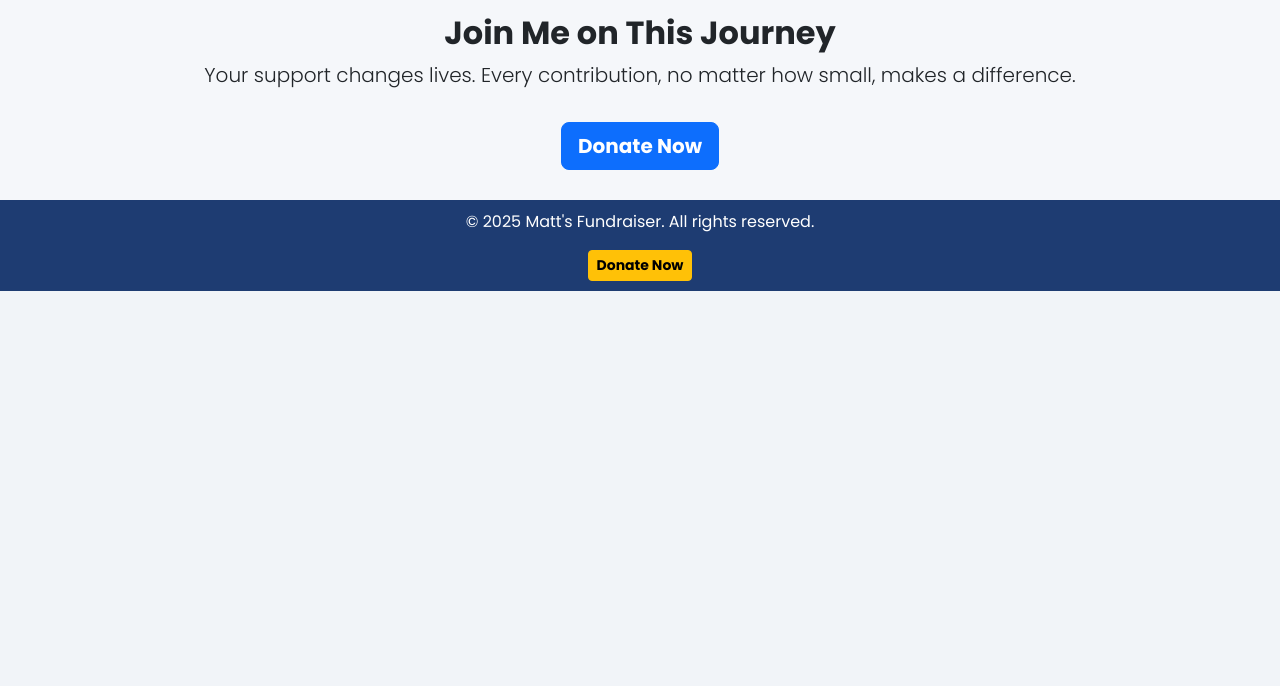
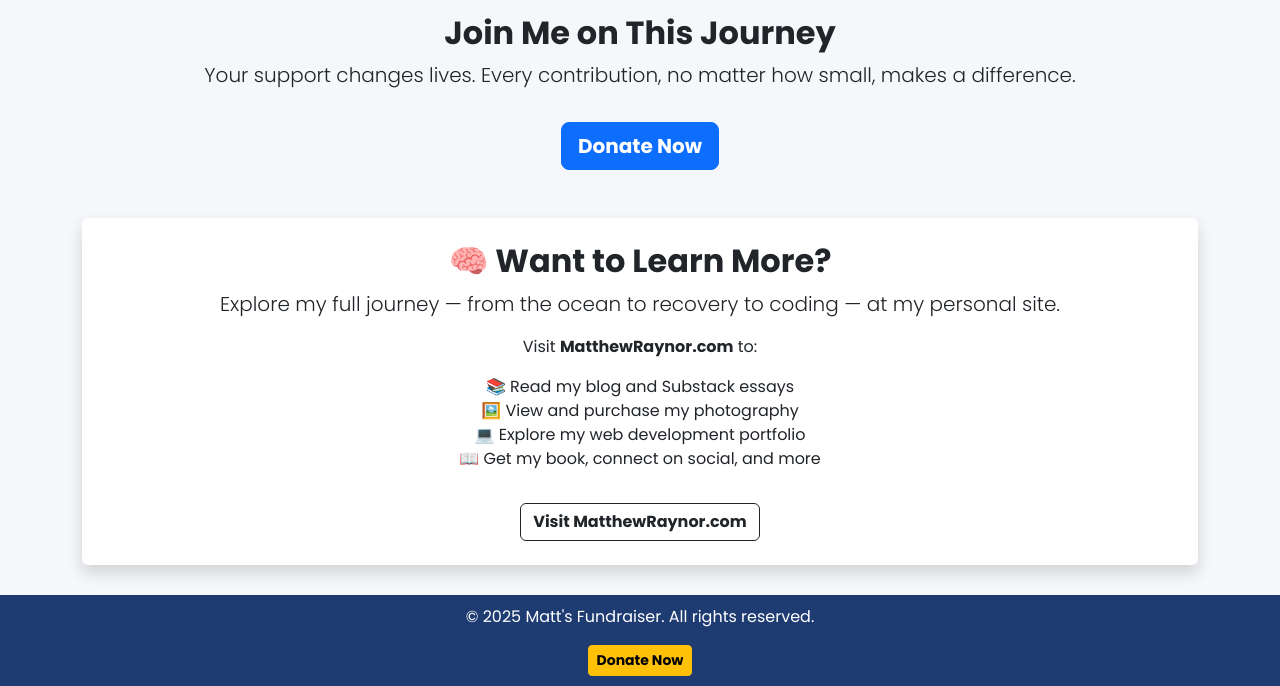
Before and after one commit to mattyray/fundraiser-website, a Django app: page / in a window 1280 px wide. Shown: the part 1193-1879 px from the top of the page. Before the commit the page ends 1484 px from the top, so only its background shows below. Run offline with Django 5.2, Linux system fonts and the light colour scheme; parts of the project's set-up code (start-up, migrations or seed data) failed here and were passed over.

Commit message:
added matthewraynor.com to home page

```diff
--- a/templates/home.html
+++ b/templates/home.html
@@ -8,7 +8,7 @@
     <div class="container position-relative">
         <h1 class="display-4 fw-bold">Help Me Start My New Life</h1>
         <p class="lead">After 1.5 years in a nursing home, I'm moving into a place where I can thrive. Your support makes it possible.</p>
-        <a href="https://gofund.me/00dfe227" target="_blank" class="btn btn-lg btn-warning fw-bold mt-3">Donate Now</a>  <!-- ✅ GoFundMe Link Added -->
+        <a href="https://gofund.me/00dfe227" target="_blank" class="btn btn-lg btn-warning fw-bold mt-3">Donate Now</a>
     </div>
 </section>
 
@@ -18,7 +18,7 @@
         <div class="col-md-6">
             <h4>Fundraiser Update</h4>
             <div class="ratio ratio-16x9">
-                <iframe src="https://www.youtube.com/embed/tVa7Aryctlc" frameborder="0" allowfullscreen></iframe>  <!-- ✅ Updated Video Link -->
+                <iframe src="https://www.youtube.com/embed/tVa7Aryctlc" frameborder="0" allowfullscreen></iframe>
             </div>
         </div>
         <div class="col-md-6">
@@ -52,7 +52,21 @@
 <section class="container text-center mt-5">
     <h2 class="fw-bold">Join Me on This Journey</h2>
     <p class="lead">Your support changes lives. Every contribution, no matter how small, makes a difference.</p>
-    <a href="https://gofund.me/00dfe227" target="_blank" class="btn btn-lg btn-primary fw-bold mt-3">Donate Now</a>  <!-- ✅ GoFundMe Button Added -->
+    <a href="https://gofund.me/00dfe227" target="_blank" class="btn btn-lg btn-primary fw-bold mt-3">Donate Now</a>
+</section>
+
+<!-- MatthewRaynor.com Promo Section -->
+<section class="container text-center mt-5 p-4 rounded shadow" style="background-color: #ffffff;">
+    <h2 class="fw-bold">🧠 Want to Learn More?</h2>
+    <p class="lead">Explore my full journey — from the ocean to recovery to coding — at my personal site.</p>
+    <p>Visit <strong>MatthewRaynor.com</strong> to:</p>
+    <ul class="list-unstyled">
+        <li>📚 Read my blog and Substack essays</li>
+        <li>🖼️ View and purchase my photography</li>
+        <li>💻 Explore my web development portfolio</li>
+        <li>📖 Get my book, connect on social, and more</li>
+    </ul>
+    <a href="https://www.matthewraynor.com" target="_blank" class="btn btn-outline-dark fw-bold mt-3">Visit MatthewRaynor.com</a>
 </section>
 
 {% endblock %}
```
